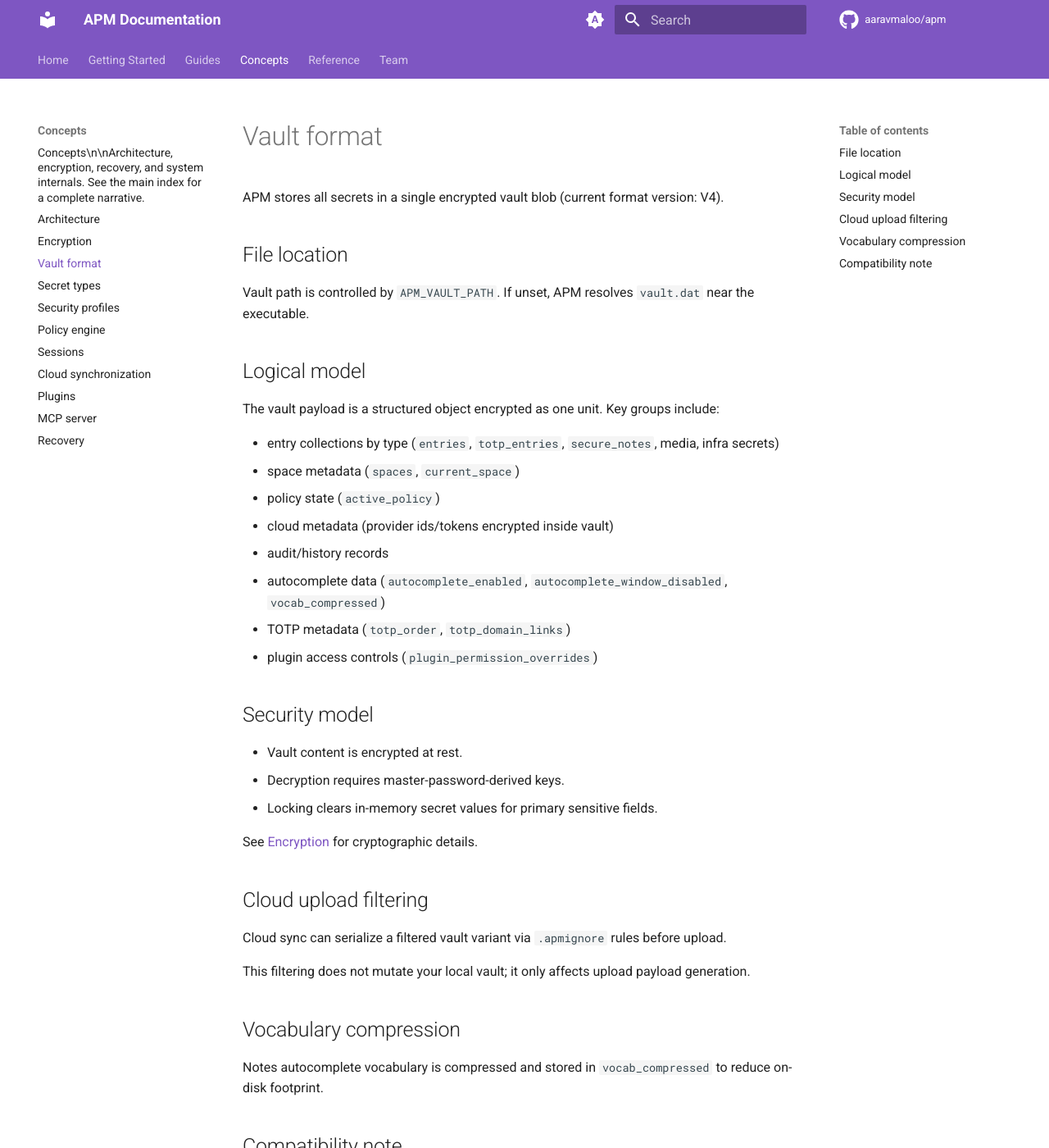
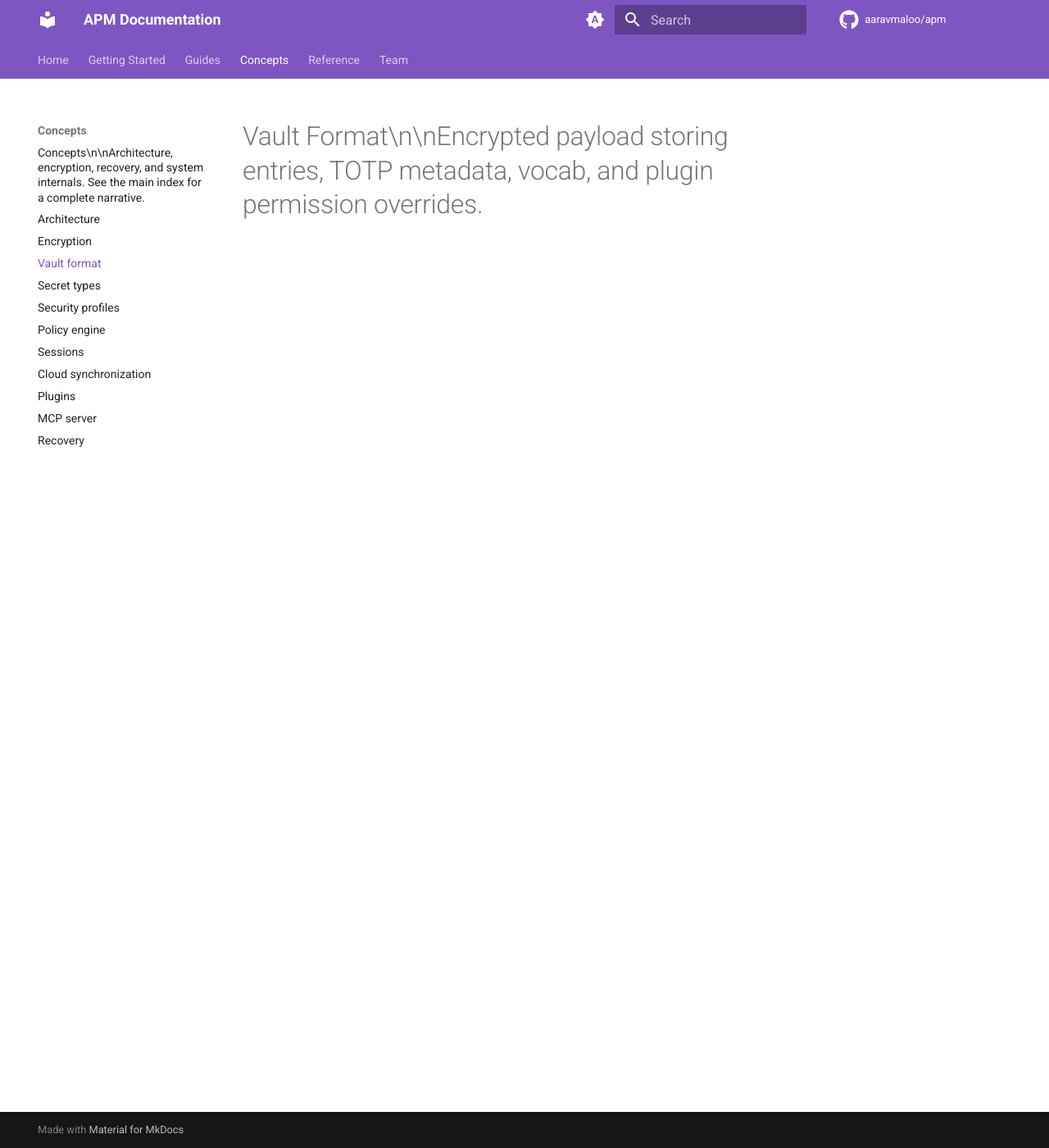
Before and after one commit to aaravmaloo/apm, an MkDocs documentation site: the page built from docs/concepts/vault-format.md, in a window 1280 px wide and 1400 px high. Shown: the whole window at 82% size. Built offline with MkDocs 1.6.1 and Material for MkDocs 9.7.7, drawn with Linux system fonts in a browser that asks for light colours; comment, search, counter and statistics services are not loaded; some of the changed text lies outside the part shown.

Commit message:
docs: update docs/concepts/vault-format.md

```diff
--- a/docs/concepts/vault-format.md
+++ b/docs/concepts/vault-format.md
@@ -1,42 +1 @@
-# Vault format
-
-APM stores all secrets in a single encrypted vault blob (current format version: V4).
-
-## File location
-
-Vault path is controlled by `APM_VAULT_PATH`. If unset, APM resolves `vault.dat` near the executable.
-
-## Logical model
-
-The vault payload is a structured object encrypted as one unit. Key groups include:
-
-- entry collections by type (`entries`, `totp_entries`, `secure_notes`, media, infra secrets)
-- space metadata (`spaces`, `current_space`)
-- policy state (`active_policy`)
-- cloud metadata (provider ids/tokens encrypted inside vault)
-- audit/history records
-- autocomplete data (`autocomplete_enabled`, `autocomplete_window_disabled`, `vocab_compressed`)
-- TOTP metadata (`totp_order`, `totp_domain_links`)
-- plugin access controls (`plugin_permission_overrides`)
-
-## Security model
-
-- Vault content is encrypted at rest.
-- Decryption requires master-password-derived keys.
-- Locking clears in-memory secret values for primary sensitive fields.
-
-See [Encryption](./encryption.md) for cryptographic details.
-
-## Cloud upload filtering
-
-Cloud sync can serialize a filtered vault variant via `.apmignore` rules before upload.
-
-This filtering does not mutate your local vault; it only affects upload payload generation.
-
-## Vocabulary compression
-
-Notes autocomplete vocabulary is compressed and stored in `vocab_compressed` to reduce on-disk footprint.
-
-## Compatibility note
-
-When new metadata fields are added, APM keeps backward compatibility handling in decryption/repair logic where feasible.
+# Vault Format\n\nEncrypted payload storing entries, TOTP metadata, vocab, and plugin permission overrides.
```
